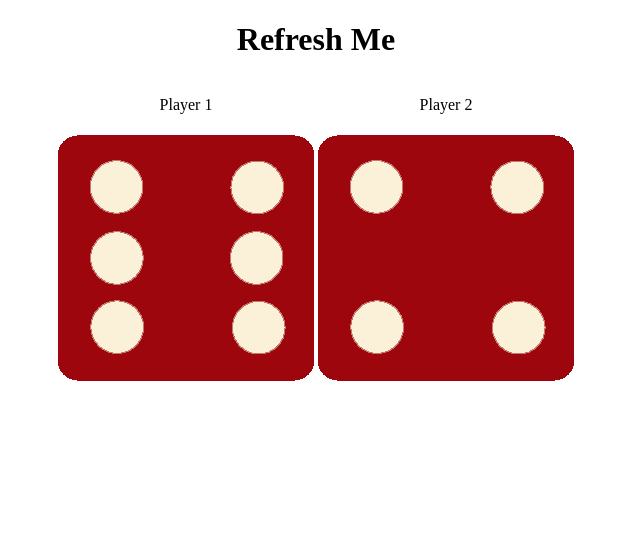
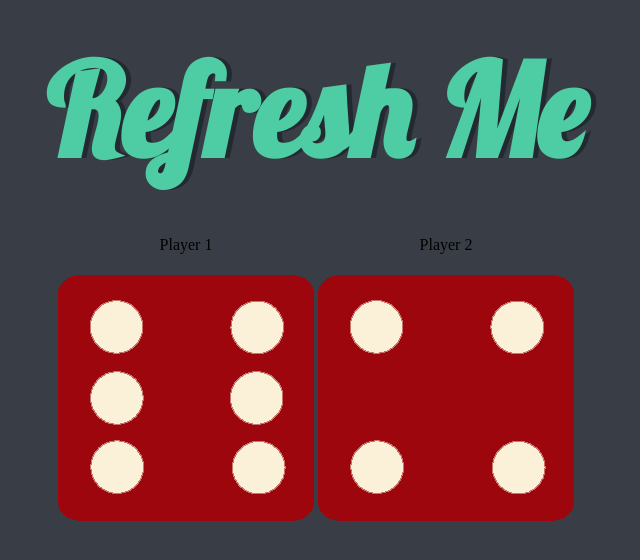
Before and after one commit to willyhuang18/Dice-Game, a plain HTML site: page index.html in a window 1280 px wide. Shown: the whole page, without its empty margins (324-964 px from the left). Drawn offline with Linux system fonts and the light colour scheme.

Commit message:
giving body background and h1 style

```diff
--- a/styles.css
+++ b/styles.css
@@ -9,3 +9,14 @@
     display: inline-block;
 
   }
+  body {
+    background-color: #393E46;
+  }
+
+  h1 {
+    margin: 30px;
+    font-family: 'Lobster', cursive;
+    text-shadow: 5px 0 #232931;
+    font-size: 8rem;
+    color: #4ECCA3;
+  }
```
